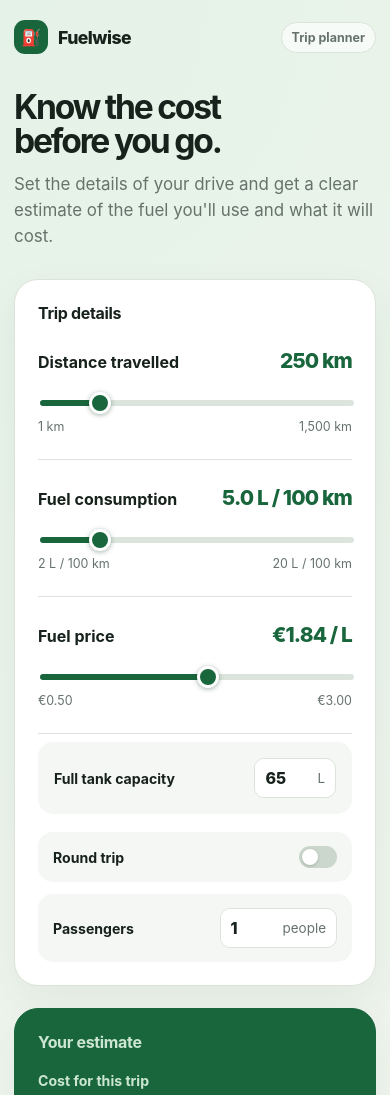
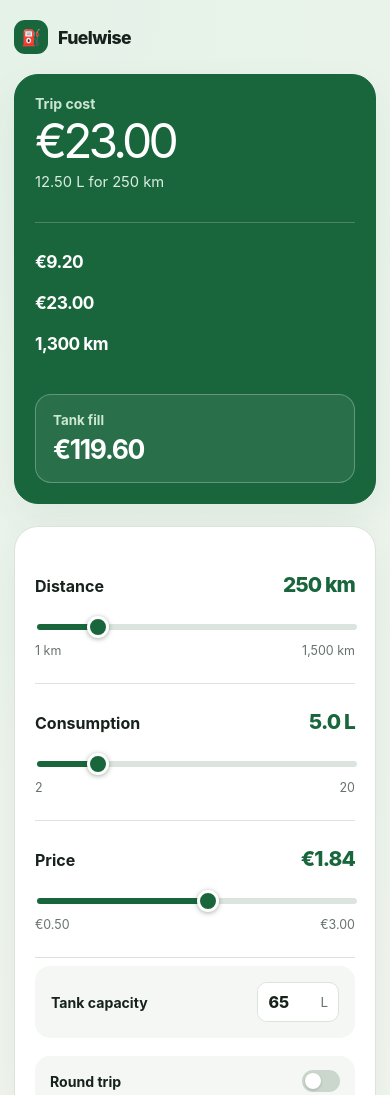
Before and after one commit to janicke55/fuelwise-trip-calculator, a plain HTML site: page index.html in a window 390 px wide. Shown: the top 1095 px of the page. Drawn offline with Linux system fonts and the light colour scheme.

Commit message:
Simplify mobile UI: remove intro text, shorten labels, show price immediately, reorder summary to appear first

```diff
--- a/index.html
+++ b/index.html
@@ -12,14 +12,14 @@
     header { display:flex; justify-content:space-between; align-items:center; margin-bottom:48px; }
     .brand { display:flex; align-items:center; gap:10px; font-size:1.1rem; font-weight:800; letter-spacing:-.03em; }
     .brand-mark { display:grid; place-items:center; width:34px; height:34px; border-radius:11px; background:var(--green); color:#fff; font-size:1rem; }
-    .tag { padding:7px 10px; border:1px solid var(--line); background:#ffffffa8; border-radius:999px; color:var(--muted); font-size:.78rem; font-weight:700; }
-    .intro { max-width:680px; margin-bottom:30px; }
+    .tag { padding:7px 10px; border:1px solid var(--line); background:#ffffffa8; border-radius:999px; color:var(--muted); font-size:.78rem; font-weight:700; display:none; }
+    .intro { max-width:680px; margin-bottom:30px; display:none; }
     h1 { margin:0 0 12px; font-size:clamp(2.1rem, 5vw, 4.2rem); line-height:1.02; letter-spacing:-.065em; }
     .intro p { margin:0; color:var(--muted); font-size:1.06rem; line-height:1.55; }
     main { display:grid; grid-template-columns:minmax(0, 1.1fr) minmax(310px, .9fr); gap:22px; align-items:stretch; }
     .panel { background:var(--card); border:1px solid var(--line); border-radius:24px; box-shadow:0 16px 40px #203d2910; }
     .controls { padding:28px; }
-    .controls h2, .summary h2 { margin:0; font-size:1rem; letter-spacing:-.02em; }
+    .controls h2, .summary h2 { margin:0; font-size:1rem; letter-spacing:-.02em; display:none; }
     .field { padding:25px 0; border-bottom:1px solid var(--line); }
     .field:last-of-type { border:0; padding-bottom:20px; }
     .field-top { display:flex; align-items:baseline; justify-content:space-between; gap:16px; margin-bottom:17px; }
@@ -40,9 +40,9 @@
     .switch { appearance:none; width:38px; height:22px; margin:0; border-radius:99px; background:#cbd7cd; position:relative; cursor:pointer; transition:.18s; }
     .switch::after { content:""; position:absolute; width:16px; height:16px; top:3px; left:3px; border-radius:50%; background:#fff; box-shadow:0 1px 3px #0003; transition:.18s; }
     .switch:checked { background:var(--green); }.switch:checked::after { transform:translateX(16px); }
-    .summary { padding:28px; background:var(--green); color:#fff; border-color:var(--green); display:flex; flex-direction:column; }
+    .summary { padding:28px; background:var(--green); color:#fff; border-color:var(--green); display:flex; flex-direction:column; order:-1; }
     .summary h2 { color:#cce6d2; }
-    .trip-label { margin-top:46px; color:#cce6d2; font-size:.88rem; font-weight:700; }
+    .trip-label { margin-top:0; color:#cce6d2; font-size:.88rem; font-weight:700; }
     .trip-cost { margin:5px 0 8px; font-size:clamp(3rem, 8vw, 4.7rem); line-height:1; letter-spacing:-.08em; }
     .trip-note { margin:0; color:#d9ede0; font-size:.92rem; }
     .divider { height:1px; margin:31px 0 18px; background:#ffffff36; }
@@ -56,70 +56,64 @@
     .footer { margin:22px 0 0; color:var(--muted); text-align:center; font-size:.8rem; }
     .comparison { margin-top:22px; padding:28px; }
     .comparison-head { display:flex; justify-content:space-between; gap:20px; align-items:end; margin-bottom:18px; }
-    .comparison h2 { margin:0; font-size:1.1rem; letter-spacing:-.03em; }.comparison p { margin:5px 0 0; color:var(--muted); font-size:.87rem; }
+    .comparison h2 { margin:0; font-size:1.1rem; letter-spacing:-.03em; display:block; }.comparison p { margin:5px 0 0; color:var(--muted); font-size:.87rem; }
     .compare-grid { display:grid; grid-template-columns:repeat(4, 1fr); gap:10px; }
     .vehicle { padding:16px; border:1px solid var(--line); border-radius:16px; }.vehicle.current { border-color:#8dc29d; background:var(--green-pale); }
     .vehicle small { display:block; color:var(--muted); font-weight:700; }.vehicle strong { display:block; margin-top:8px; font-size:1.22rem; letter-spacing:-.04em; }.vehicle em { display:block; margin:7px 0 0; color:var(--muted); font-size:.82rem; }
     @media (max-width:720px) { .compare-grid { grid-template-columns:1fr 1fr; }.options { grid-template-columns:1fr; } }
-    @media (max-width:720px) { .shell { padding:20px 14px 30px; } header { margin-bottom:36px; } main { grid-template-columns:1fr; } .controls, .summary { padding:23px; } .summary { min-height:auto; } .trip-label { margin-top:20px; } }
+    @media (max-width:720px) { .shell { padding:20px 14px 30px; } header { margin-bottom:20px; } main { grid-template-columns:1fr; } .controls, .summary { padding:20px; } .summary { min-height:auto; order:-1; } .trip-label { margin-top:0; } .sub-stat span { display:none; } }
   </style>
 </head>
 <body>
   <div class="shell">
     <header>
       <div class="brand"><span class="brand-mark" aria-hidden="true">⛽</span>Fuelwise</div>
-      <span class="tag">Trip planner</span>
     </header>
-    <section class="intro">
-      <h1>Know the cost<br>before you go.</h1>
-      <p>Set the details of your drive and get a clear estimate of the fuel you'll use and what it will cost.</p>
-    </section>
     <main>
       <section class="panel controls" aria-labelledby="details-title">
         <h2 id="details-title">Trip details</h2>
         <div class="field">
-          <div class="field-top"><label for="distance">Distance travelled</label><output id="distance-out" for="distance">250 km</output></div>
+          <div class="field-top"><label for="distance">Distance</label><output id="distance-out" for="distance">250 km</output></div>
           <input id="distance" type="range" min="1" max="1500" value="250" step="1">
           <div class="range-limits"><span>1 km</span><span>1,500 km</span></div>
         </div>
         <div class="field">
-          <div class="field-top"><label for="consumption">Fuel consumption</label><output id="consumption-out" for="consumption">5.0 L / 100 km</output></div>
+          <div class="field-top"><label for="consumption">Consumption</label><output id="consumption-out" for="consumption">5.0 L</output></div>
           <input id="consumption" type="range" min="2" max="20" value="5" step="0.1">
-          <div class="range-limits"><span>2 L / 100 km</span><span>20 L / 100 km</span></div>
+          <div class="range-limits"><span>2</span><span>20</span></div>
         </div>
         <div class="field">
-          <div class="field-top"><label for="price">Fuel price</label><output id="price-out" for="price">€1.84 / L</output></div>
+          <div class="field-top"><label for="price">Price</label><output id="price-out" for="price">€1.84</output></div>
           <input id="price" type="range" min="0.5" max="3" value="1.84" step="0.01">
           <div class="range-limits"><span>€0.50</span><span>€3.00</span></div>
         </div>
         <div class="tank-row">
-          <label for="tank">Full tank capacity</label>
+          <label for="tank">Tank capacity</label>
           <div class="number-wrap"><input id="tank" type="number" min="1" max="200" value="65" step="1"><span>L</span></div>
         </div>
         <div class="options">
           <div class="option"><label for="round-trip">Round trip</label><input class="switch" id="round-trip" type="checkbox" role="switch"></div>
-          <div class="option"><label for="passengers">Passengers</label><div class="number-wrap"><input id="passengers" type="number" min="1" max="12" value="1" step="1"><span>people</span></div></div>
+          <div class="option"><label for="passengers">Passengers</label><div class="number-wrap"><input id="passengers" type="number" min="1" max="12" value="1" step="1"><span>x</span></div></div>
         </div>
       </section>
       <aside class="panel summary" aria-live="polite">
-        <h2>Your estimate</h2>
-        <div class="trip-label">Cost for this trip</div>
+        <div class="trip-label">Trip cost</div>
         <div class="trip-cost" id="trip-cost">€23.00</div>
-        <p class="trip-note" id="trip-note">12.50 L of fuel for 250 km</p>
+        <p class="trip-note" id="trip-note">12.50 L for 250 km</p>
         <div class="divider"></div>
-        <div class="sub-stat"><span>Cost per 100 km</span><strong id="per-100">€9.20</strong></div>
-        <div class="sub-stat"><span>Cost per person</span><strong id="per-person">€23.00</strong></div>
-        <div class="sub-stat"><span>Range on a full tank</span><strong id="range">1,300 km</strong></div>
-        <div class="full-tank"><div class="tank-card"><small>Cost to fill a <span id="tank-size">65 L</span> tank</small><strong id="tank-cost">€119.60</strong></div></div>
+        <div class="sub-stat"><span>Per 100 km</span><strong id="per-100">€9.20</strong></div>
+        <div class="sub-stat"><span>Per person</span><strong id="per-person">€23.00</strong></div>
+        <div class="sub-stat"><span>Range</span><strong id="range">1,300 km</strong></div>
+        <div class="full-tank"><div class="tank-card"><small>Tank fill</small><strong id="tank-cost">€119.60</strong></div></div>
       </aside>
     </main>
     <section class="panel comparison" aria-labelledby="comparison-title">
-      <div class="comparison-head"><div><h2 id="comparison-title">Compare vehicle costs</h2><p>Estimated cost for the selected trip distance.</p></div></div>
+      <div class="comparison-head"><div><h2 id="comparison-title">Compare</h2></div></div>
       <div class="compare-grid">
-        <div class="vehicle current"><small>Your car · <span id="your-consumption">5.0</span> L / 100 km</small><strong id="your-cost">€23.00</strong><em>Current setup</em></div>
-        <div class="vehicle"><small>Efficient hybrid · 4.0 L / 100 km</small><strong id="hybrid-cost">€18.40</strong><em id="hybrid-saving">Save €4.60</em></div>
-        <div class="vehicle"><small>Petrol SUV · 8.5 L / 100 km</small><strong id="suv-cost">€39.10</strong><em id="suv-extra">€16.10 more</em></div>
-        <div class="vehicle"><small>Electric · 18 kWh / 100 km</small><strong id="ev-cost">€13.50</strong><em id="ev-saving">Save €9.50</em></div>
+        <div class="vehicle current"><small>Your car<br><span id="your-consumption">5.0</span> L</small><strong id="your-cost">€23.00</strong></div>
+        <div class="vehicle"><small>Hybrid<br>4.0 L</small><strong id="hybrid-cost">€18.40</strong></div>
+        <div class="vehicle"><small>SUV<br>8.5 L</small><strong id="suv-cost">€39.10</strong></div>
+        <div class="vehicle"><small>Electric<br>18 kWh</small><strong id="ev-cost">€13.50</strong></div>
       </div>
     </section>
     <p class="footer">Estimates exclude variations in driving conditions, traffic, and fuel grades.</p>
@@ -129,7 +123,7 @@
       distance: document.getElementById('distance'), consumption: document.getElementById('consumption'), price: document.getElementById('price'), tank: document.getElementById('tank'), roundTrip: document.getElementById('round-trip'), passengers: document.getElementById('passengers'),
       distanceOut: document.getElementById('distance-out'), consumptionOut: document.getElementById('consumption-out'), priceOut: document.getElementById('price-out'),
       tripCost: document.getElementById('trip-cost'), tripNote: document.getElementById('trip-note'), per100: document.getElementById('per-100'), perPerson: document.getElementById('per-person'), range: document.getElementById('range'), tankSize: document.getElementById('tank-size'), tankCost: document.getElementById('tank-cost'),
-      yourConsumption: document.getElementById('your-consumption'), yourCost: document.getElementById('your-cost'), hybridCost: document.getElementById('hybrid-cost'), hybridSaving: document.getElementById('hybrid-saving'), suvCost: document.getElementById('suv-cost'), suvExtra: document.getElementById('suv-extra'), evCost: document.getElementById('ev-cost'), evSaving: document.getElementById('ev-saving')
+      yourConsumption: document.getElementById('your-consumption'), yourCost: document.getElementById('your-cost'), hybridCost: document.getElementById('hybrid-cost'), suvCost: document.getElementById('suv-cost'), evCost: document.getElementById('ev-cost')
     };
     const euro = new Intl.NumberFormat('en-IE', { style: 'currency', currency: 'EUR', minimumFractionDigits: 2, maximumFractionDigits: 2 });
     const whole = new Intl.NumberFormat('en-IE', { maximumFractionDigits: 0 });
@@ -138,19 +132,16 @@
       const oneWayDistance = Number(els.distance.value), distance = oneWayDistance * (els.roundTrip.checked ? 2 : 1), consumption = Number(els.consumption.value), price = Number(els.price.value), tank = Number(els.tank.value), passengers = Number(els.passengers.value);
       const litres = distance * consumption / 100, total = litres * price, per100 = consumption * price, range = tank / consumption * 100;
       els.distanceOut.textContent = `${whole.format(oneWayDistance)} km`;
-      els.consumptionOut.textContent = `${consumption.toFixed(1)} L / 100 km`;
-      els.priceOut.textContent = `${euro.format(price)} / L`;
+      els.consumptionOut.textContent = `${consumption.toFixed(1)} L`;
+      els.priceOut.textContent = `€${price.toFixed(2)}`;
       els.tripCost.textContent = euro.format(total);
-      els.tripNote.textContent = `${litres.toFixed(2)} L of fuel for ${whole.format(distance)} km${els.roundTrip.checked ? ' round trip' : ''}`;
+      els.tripNote.textContent = `${litres.toFixed(2)} L for ${whole.format(distance)} km`;
       els.per100.textContent = euro.format(per100);
       els.perPerson.textContent = euro.format(total / passengers);
       els.range.textContent = `${whole.format(range)} km`;
-      els.tankSize.textContent = `${whole.format(tank)} L`;
       els.tankCost.textContent = euro.format(tank * price);
       const hybrid = distance * 4 / 100 * price, suv = distance * 8.5 / 100 * price, ev = distance * 18 / 100 * electricityPrice;
       els.yourConsumption.textContent = consumption.toFixed(1); els.yourCost.textContent = euro.format(total); els.hybridCost.textContent = euro.format(hybrid); els.suvCost.textContent = euro.format(suv); els.evCost.textContent = euro.format(ev);
-      const diffText = (amount) => amount >= 0 ? `Save ${euro.format(amount)}` : `${euro.format(-amount)} more`;
-      els.hybridSaving.textContent = diffText(total - hybrid); els.suvExtra.textContent = diffText(total - suv); els.evSaving.textContent = diffText(total - ev);
       [els.distance, els.consumption, els.price].forEach(input => { const percentage = (input.value - input.min) / (input.max - input.min) * 100; input.style.setProperty('--fill', `${percentage}%`); });
     }
     [els.distance, els.consumption, els.price, els.tank, els.roundTrip, els.passengers].forEach(input => input.addEventListener('input', update));
```
